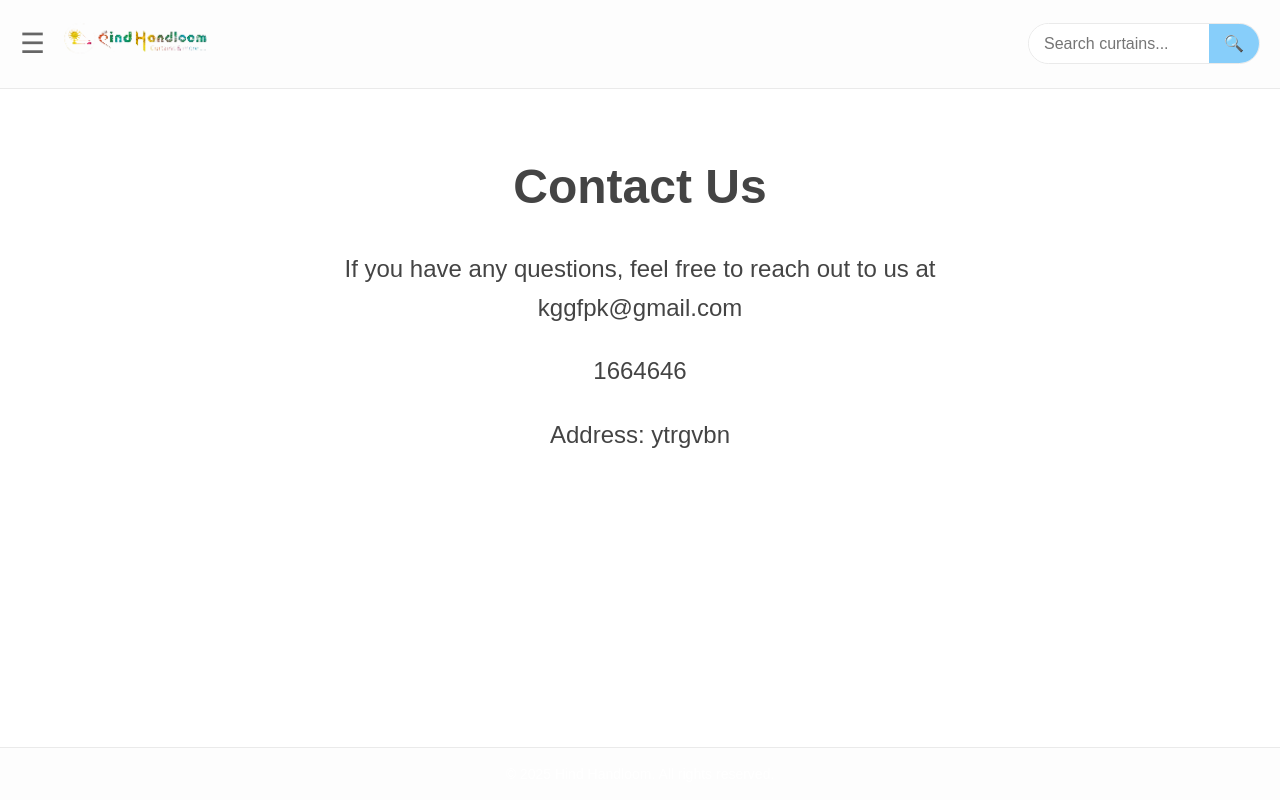
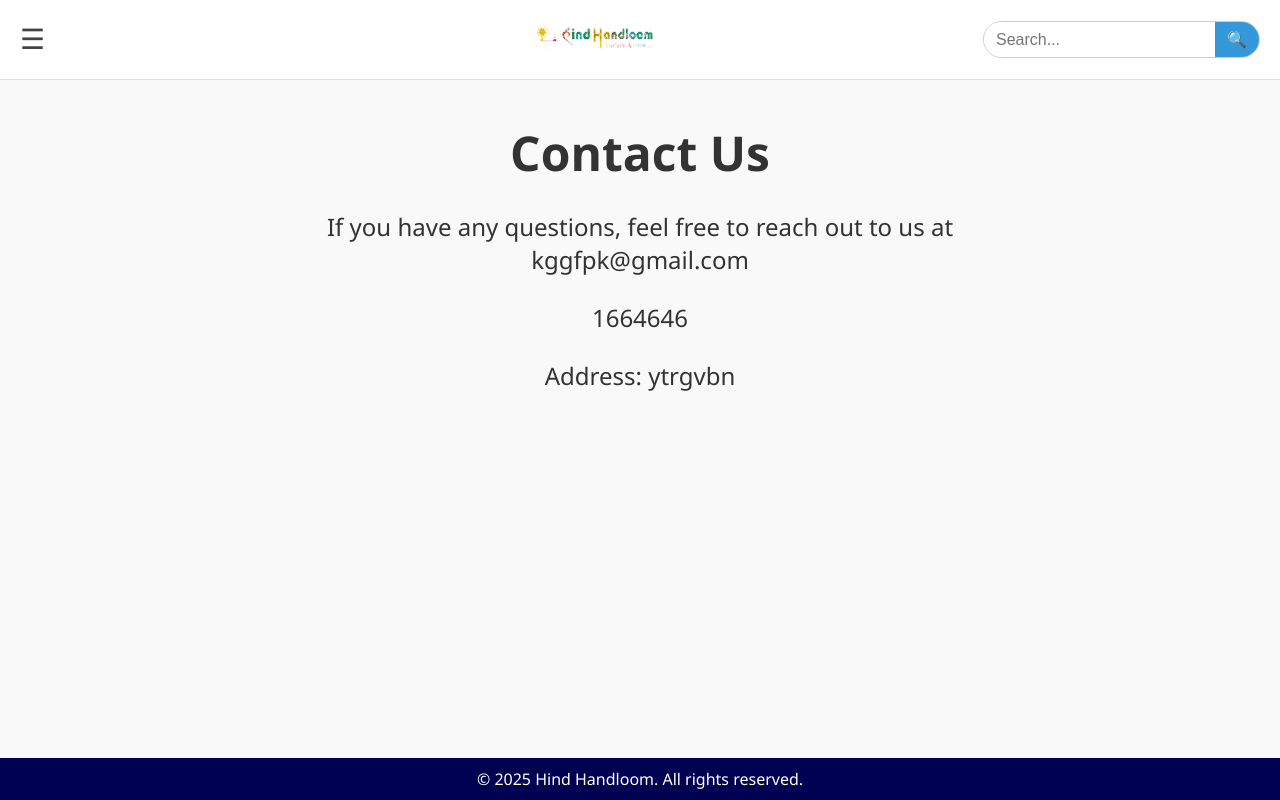
Before and after one commit to faiz123-pixel/hind-handloom, a Django app: page /about/ in a window 1280 px wide. Run offline with Django 5.2, Linux system fonts and the light colour scheme; data comes from the database, SQL or seed files in the repository.

Commit message:
Updated Hindhandloom

```diff
--- a/hindhandloom/settings.py
+++ b/hindhandloom/settings.py
@@ -54,7 +54,7 @@ MIDDLEWARE = [
     'django.middleware.clickjacking.XFrameOptionsMiddleware',
 
     'django.middleware.security.SecurityMiddleware',
-    'whitenoise.middleware.WhiteNoiseMiddleware',
+
 ]
 
 ROOT_URLCONF = 'hindhandloom.urls'
--- a/myapp/static/myapp/css/base.css
+++ /dev/null
@@ -1,234 +0,0 @@
-/* Reset & Base Styles */
-* {
-    margin: 0;
-    padding: 0;
-    box-sizing: border-box;
-}
-body {
-    font-family: 'Segoe UI', Tahoma, sans-serif;
-    background-color: #ffffff;
-    color: #444444;
-    line-height: 1.6;
-}
-
-/* Header */
-.header {
-    display: flex;
-    justify-content: space-between;
-    align-items: center;
-    background-color: #fdfdfd;
-    padding: 15px 20px;
-    border-bottom: 1px solid #eaeaea;
-    position: sticky;
-    top: 0;
-    z-index: 1000;
-}
-.header-left {
-    display: flex;
-    align-items: center;
-    gap: 15px;
-}
-.logo {
-    height: 50px;
-    cursor: pointer;
-    transition: transform 0.3s ease;
-}
-.logo:hover {
-    transform: scale(1.05);
-}
-
-/* Menu Button */
-.menu-btn, .close-btn {
-    background: none;
-    border: none;
-    font-size: 28px;
-    cursor: pointer;
-    color: #666;
-    transition: color 0.3s ease;
-}
-.menu-btn:hover, .close-btn:hover {
-    color: #6bb5e7;
-}
-
-/* Search Form */
-.search-form {
-    display: flex;
-    border: 1px solid #eaeaea;
-    border-radius: 25px;
-    overflow: hidden;
-    background: #fff;
-}
-.search-form input {
-    border: none;
-    padding: 10px 15px;
-    outline: none;
-    width: 180px;
-    font-size: 16px;
-}
-.search-form button {
-    border: none;
-    background: #87CEFA;
-    color: #fff;
-    padding: 10px 15px;
-    cursor: pointer;
-    font-size: 16px;
-    transition: background 0.3s ease;
-}
-.search-form button:hover {
-    background: #6bb5e7;
-}
-
-/* Sidebar */
-.sidebar {
-    position: fixed;
-    top: 0;
-    left: -260px;
-    width: 260px;
-    height: 100%;
-    background: #fdfdfd;
-    color: #444;
-    padding: 20px;
-    border-right: 1px solid #eaeaea;
-    transition: left 0.4s ease;
-    z-index: 1100;
-}
-.sidebar.active {
-    left: 0;
-}
-.sidebar .close-btn {
-    display: block;
-    font-size: 32px;
-    color: #444;
-    text-align: right;
-    margin-bottom: 20px;
-}
-.sidebar ul {
-    list-style: none;
-}
-.sidebar ul li {
-    margin: 20px 0;
-}
-.sidebar ul li a {
-    color: #444;
-    text-decoration: none;
-    font-size: 18px;
-    display: block;
-    padding: 8px 0;
-    transition: color 0.3s ease;
-}
-.sidebar ul li a:hover {
-    color: #6bb5e7;
-}
-
-/* Main Content */
-.content {
-    padding: 20px;
-    max-width: 1200px;
-    margin: auto;
-}
-
-/* Shop Section */
-.shop-section h1 {
-    font-size: 32px;
-    margin-bottom: 20px;
-    color: #444;
-}
-.product-grid {
-    display: grid;
-    grid-template-columns: repeat(auto-fit, minmax(220px, 1fr));
-    gap: 20px;
-}
-.product-card {
-    background: #fff;
-    padding: 15px;
-    border-radius: 8px;
-    box-shadow: 0 4px 8px rgba(0,0,0,0.03);
-    transition: transform 0.3s ease, box-shadow 0.3s ease;
-}
-.product-card:hover {
-    transform: translateY(-5px);
-    box-shadow: 0 6px 12px rgba(0,0,0,0.06);
-}
-.product-card img {
-    width: 100%;
-    height: auto;
-    border-radius: 8px;
-}
-.product-card h3 {
-    margin: 10px 0;
-    font-size: 18px;
-    color: #444;
-}
-.product-card p {
-    font-size: 16px;
-    color: #6bb5e7;
-    font-weight: bold;
-}
-.product-card .btn {
-    display: inline-block;
-    padding: 8px 12px;
-    background: #87CEFA;
-    color: #fff;
-    text-decoration: none;
-    border-radius: 5px;
-    margin-top: 10px;
-    transition: background 0.3s ease;
-}
-.product-card .btn:hover {
-    background: #6bb5e7;
-}
-
-/* Footer */
-.footer {
-    text-align: center;
-    padding: 15px;
-    background: #fdfdfd;
-    font-size: 14px;
-    margin-top: 30px;
-    border-top: 1px solid #eaeaea;
-}
-.footer a {
-    color: #6bb5e7;
-    text-decoration: none;
-    margin: 0 5px;
-}
-.footer a:hover {
-    text-decoration: underline;
-}
-
-/* Contact Section */
-.contact-section {
-    max-width: 800px;
-    margin: 40px auto;
-    background: #fff;
-    padding: 30px;
-    border-radius: 10px;
-    box-shadow: 0 4px 10px rgba(0,0,0,0.03);
-}
-.contact-section h1 {
-    font-size: 28px;
-    color: #444;
-    margin-bottom: 15px;
-    text-align: center;
-}
-.contact-section p {
-    font-size: 16px;
-    margin: 8px 0;
-    color: #666;
-}
-.contact-info p {
-    margin: 10px 0;
-    font-size: 18px;
-}
-
-/* Responsive Design */
-@media screen and (max-width: 768px) {
-    .search-form input {
-        width: 120px;
-    }
-    .header {
-        flex-direction: column;
-        align-items: flex-start;
-        gap: 10px;
-    }
-}
--- a/myapp/templates/base.html
+++ b/myapp/templates/base.html
@@ -4,79 +4,240 @@
     {% load static %}
     <meta charset="UTF-8">
     <meta name="viewport" content="width=device-width, initial-scale=1.0">
-    <meta name="description" content="Shop premium handmade curtains at Hind Handloom. Explore designer, luxury, and custom curtains made from top-quality fabrics like cotton, silk, and linen. Free shipping across India!">
-    <meta name="keywords" content="curtains online, Hind Handloom curtains, designer curtains, custom curtains, luxury curtains, window curtains, cotton curtains, silk curtains, linen curtains, blackout curtains, home decor">
-    <meta name="author" content="Mohd Faiz">
-    <title>{% block title %}Hind Handloom - Premium Curtains Online{% endblock %}</title>
+    <title>{% block title %}Hind Handloom{% endblock %}</title>
 
-    <!-- Favicon -->
     <link rel="icon" href="{% static 'myapp/images/favicon.png' %}" type="image/png">
-
-    <!-- CSS -->
     <link rel="stylesheet" href="{% static 'myapp/css/base.css' %}">
     {% block extra_css %}{% endblock %}
+
+    <style>
+        /* Reset */
+        * { margin: 0; padding: 0; box-sizing: border-box; }
+        body {
+            font-family: 'Segoe UI', sans-serif;
+            background-color: #f9f9f9;
+            color: #333;
+            display: flex;
+            flex-direction: column;
+            min-height: 100vh;
+        }
+        a { text-decoration: none; color: inherit; }
+        ul { list-style: none; }
+
+        /* Header */
+        .header {
+            width: 100%;
+            background: #fff;
+            border-bottom: 1px solid #e0e0e0;
+            display: flex;
+            align-items: center;
+            justify-content: space-between;
+            padding: 12px 20px;
+            position: sticky;
+            top: 0;
+            z-index: 1000;
+        }
+        .header-left,
+        .header-right {
+            flex-basis: 15%;
+            display: flex;
+            align-items: center;
+        }
+        .header-left {
+            justify-content: flex-start;
+        }
+        .header-center {
+            flex-grow: 1;
+            display: flex;
+            justify-content: center;
+        }
+        .header-right {
+            justify-content: flex-end;
+        }
+        .menu-btn {
+            background: none;
+            border: none;
+            font-size: 28px;
+            cursor: pointer;
+            color: #444;
+        }
+        .menu-btn:hover {
+            color: #4cafef;
+        }
+        .logo {
+            height: 50px;
+            max-width: 130px;
+        }
+
+        /* Search Bar */
+        .search-form {
+            display: flex;
+            border: 1px solid #ccc;
+            border-radius: 20px;
+            overflow: hidden;
+            width: 100%;
+            max-width: 300px;
+        }
+        .search-form input {
+            border: none;
+            padding: 8px 12px;
+            outline: none;
+            font-size: 16px;
+            flex: 1;
+        }
+        .search-form button {
+            background: #3498db;
+            color: #fff;
+            padding: 8px 12px;
+            border: none;
+            cursor: pointer;
+            font-size: 16px;
+            transition: background 0.3s ease;
+        }
+        .search-form button:hover {
+            background: #217dbb;
+        }
+
+        /* Sidebar */
+        .sidebar {
+            position: fixed;
+            left: -260px;
+            top: 0;
+            width: 260px;
+            height: 100%;
+            background: #fff;
+            border-right: 1px solid #ddd;
+            transition: left 0.3s ease;
+            padding: 20px;
+            z-index: 2000;
+        }
+        .sidebar.active {
+            left: 0;
+        }
+        .sidebar .close-btn {
+            background: none;
+            border: none;
+            font-size: 28px;
+            color: #444;
+            cursor: pointer;
+            margin-bottom: 20px;
+        }
+        .sidebar ul li { margin: 18px 0; }
+        .sidebar ul li a {
+            font-size: 18px;
+            color: #333;
+            display: block;
+            transition: color 0.3s;
+        }
+        .sidebar ul li a:hover { color: #4cafef; }
+
+        /* Responsive */
+        @media (max-width: 768px) {
+            .header-center {
+                flex-grow: 1;
+                justify-content: center;
+            }
+            .search-btn {
+                background: none;
+                color: #444;
+                font-size: 22px;
+                padding: 8px;
+            }
+            .search-btn:hover {
+                color: #4cafef;
+                background: none;
+            }
+            .header {
+                padding: 8px 15px;
+            }
+            .logo {
+                height: 40px;
+                max-width: 100px;
+            }
+            .menu-btn {
+                font-size: 24px;
+            }
+            .header-center {
+                flex-grow: 1;
+                justify-content: center;
+            }
+        }
+        @media (max-width: 480px) {
+            .header {
+                padding: 6px 10px;
+            }
+            .logo {
+                height: 35px;
+            }
+        }
+    </style>
 </head>
 <body>
 
-    <!-- Header -->
     <header class="header">
         <div class="header-left">
             <button id="open-sidebar-btn" class="menu-btn" aria-label="Open Menu">☰</button>
+        </div>
+
+        <div class="header-center">
             <a href="{% url 'home' %}" class="logo-link">
-                <img src="{% static 'myapp/images/logo.png' %}" alt="Hind Handloom Logo" class="logo" id="logo">
+                <img src="{% static 'myapp/images/logo.png' %}" alt="Hind Handloom Logo" class="logo">
             </a>
         </div>
 
         <div class="header-right">
-            <form id="search-form" class="search-form" action="{% url 'search' %}" method="get" role="search">
-                <input type="text" name="search-item" placeholder="Search curtains..." aria-label="Search" required>
-                <button type="submit" aria-label="Search Button">🔍</button>
+            <form class="search-form" action="{% url 'search' %}" method="get" role="search">
+                <input type="text" name="search-item" placeholder="Search..." aria-label="Search" required>
+                <button type="submit" aria-label="Search Button" class="search-btn">
+                    <span class="search-icon">🔍</span>
+                </button>
             </form>
         </div>
     </header>
 
-    <!-- Sidebar -->
-    <nav class="sidebar" id="sidebar" aria-hidden="true">
-        <button id="close-sidebar-btn" class="close-btn" aria-label="Close Menu">&times;</button>
+    <nav class="sidebar" id="sidebar">
+        <button id="close-sidebar-btn" class="close-btn">&times;</button>
         <ul>
-            <li><a href="{% url 'home' %}">🏠 Home</a></li>
-            <li><a href="{% url 'about' %}">ℹ️ About</a></li>
-            <li><a href="{% url 'contact' %}">📞 Contact</a></li>
-            <li><a href="{% url 'shop' %}">🛍 Shop</a></li>
+            <li><a href="{% url 'home' %}">Home</a></li>
+            <li><a href="{% url 'shop' %}">Shop</a></li>
+            <li><a href="{% url 'about' %}">About</a></li>
+            <li><a href="{% url 'contact' %}">Contact</a></li>
         </ul>
     </nav>
 
-    <!-- Main Content -->
     <main class="content">
-        {% block content %}
-        <!-- Page specific content goes here -->
-        {% endblock %}
+        {% block content %}{% endblock %}
     </main>
 
-    <!-- Footer -->
     <footer class="footer">
         <p>&copy; {{ current_year|default:"2025" }} Hind Handloom. All rights reserved.</p>
     </footer>
 
-    <!-- Scripts -->
-    <script src="{% static 'myapp/js/base.js' %}"></script>
+    <script>
+        // Sidebar toggle
+        const sidebar = document.getElementById('sidebar');
+        const openBtn = document.getElementById('open-sidebar-btn');
+        const closeBtn = document.getElementById('close-sidebar-btn');
+
+        // Check for element existence to prevent errors
+        if (sidebar && openBtn && closeBtn) {
+            // Add click event listeners to the buttons
+            openBtn.addEventListener('click', () => {
+                sidebar.classList.add('active');
+            });
+
+            closeBtn.addEventListener('click', () => {
+                sidebar.classList.remove('active');
+            });
+
+            // Optional: Close the sidebar if the user clicks outside of it
+            document.addEventListener('click', (event) => {
+                if (!sidebar.contains(event.target) && !openBtn.contains(event.target)) {
+                    sidebar.classList.remove('active');
+                }
+            });
+        }
+    </script>
     {% block extra_js %}{% endblock %}
-
-    <!-- Hidden Order Page Easter Egg -->
-    <script>
-        (function() {
-            let clickCount = 0;
-            const maxClicks = 5;
-            const logo = document.getElementById('logo');
-
-            logo.addEventListener('click', function() {
-                clickCount += 1;
-                if (clickCount === maxClicks) {
-                    window.location.href = "{% url 'password_prompt' %}";
-                }
-                setTimeout(() => { clickCount = 0; }, 3000);
-            });
-        })();
-    </script>
 </body>
 </html>
```
